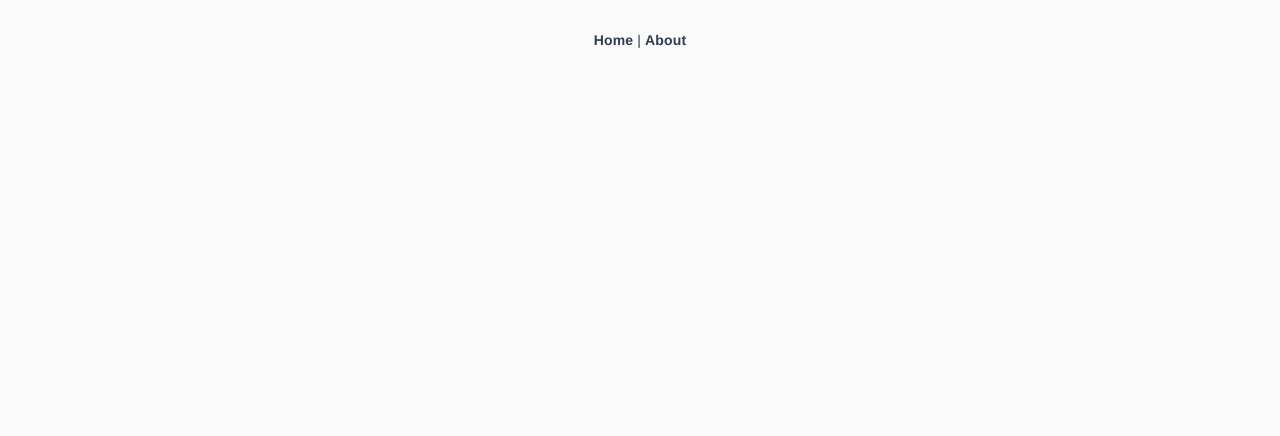
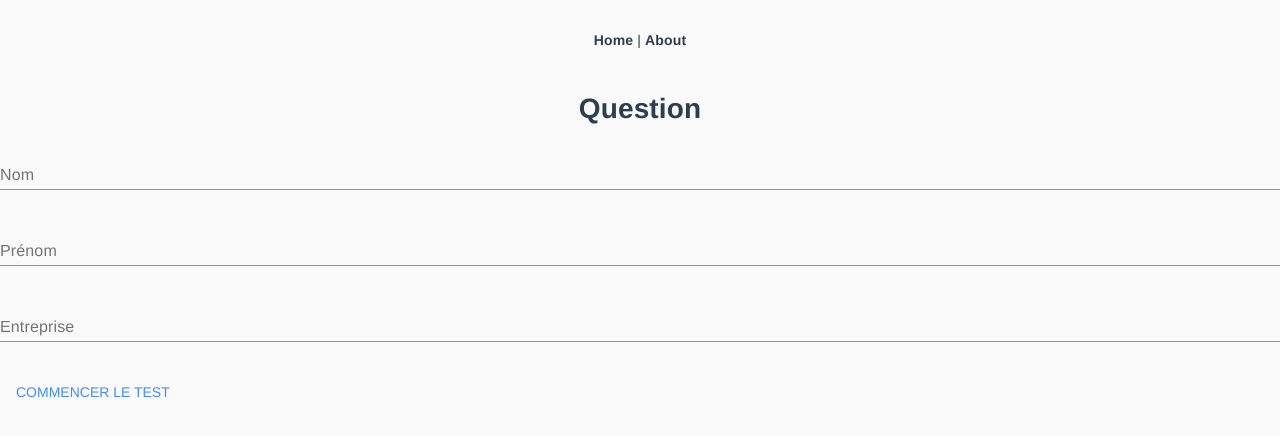
Before and after one commit to Slinah/app-questionnaire-vue, a Vue app: page /question in a window 1280 px wide. Shown: the top 436 px of the page. Built offline with nearby package versions, Linux system fonts and the light colour scheme.

Commit message:
Code fonctionel

```diff
--- a/src/components/accueil.vue
+++ b/src/components/accueil.vue
@@ -33,6 +33,7 @@
 // };
 export default {
   name: "TextFields",
+  msg: String,
   data: () => ({
     initial: "Initial Value",
     type: null,
@@ -41,7 +42,8 @@ export default {
     number: null,
     textarea: null,
     autogrow: null,
-    disabled: null
+    disabled: null,
+    message: this.msg
   })
 };
 </script>
--- a/src/router.js
+++ b/src/router.js
@@ -1,6 +1,7 @@
 import Vue from 'vue'
 import Router from 'vue-router'
 import Home from './views/Home.vue'
+import question from './views/question.vue'
 
 Vue.use(Router)
 
@@ -23,7 +24,8 @@ export default new Router({
     },
     {
       path: '/question',
-      name: 'question'
+      name: 'question',
+      component: question
     }
   ]
 })
--- a/src/views/question.vue
+++ b/src/views/question.vue
@@ -1,3 +1,38 @@
 <template>
-  <h1>Question</h1>
+  <div>
+    <h1>Question</h1>
+    <form class="md-layout">
+      <md-field>
+        <label>Nom</label>
+        <md-input v-model="initial"></md-input>
+      </md-field>
+      <md-field>
+        <label>Prénom</label>
+        <md-input v-model="initial"></md-input>
+      </md-field>
+      <md-field>
+        <label>Entreprise</label>
+        <md-input v-model="initial"></md-input>
+      </md-field>
+
+      <md-card-actions>
+        <router-link :to="{name: 'question'}">
+          <md-button type="submit" class="md-primary">Commencer le test</md-button>
+        </router-link>
+      </md-card-actions>
+    </form>
+  </div>
 </template>
+
+
+<script>
+// @ is an alias to /src
+
+export default {
+  name: "question",
+  data: () => ({
+    initial: null
+  }),
+  components: {}
+};
+</script>
```
